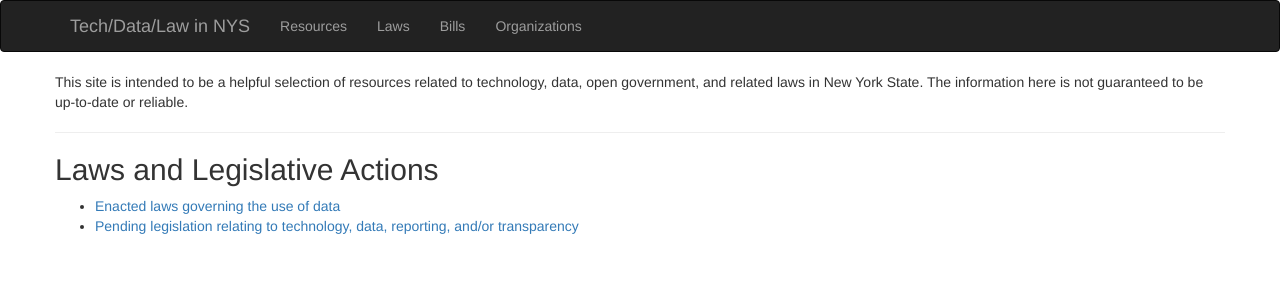
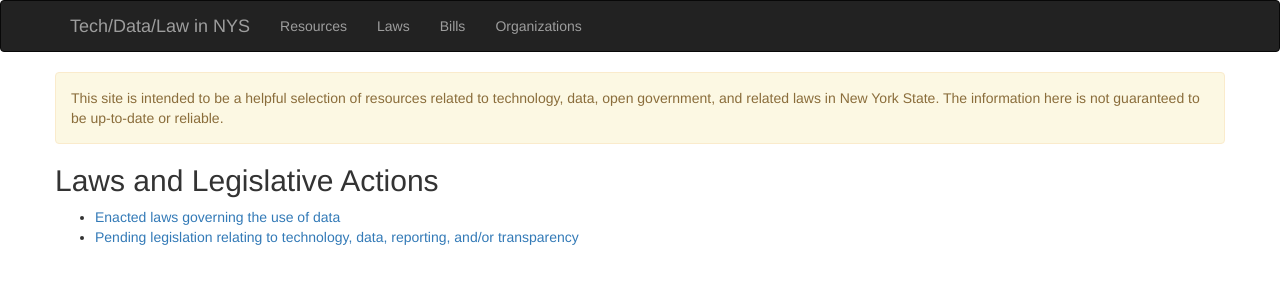
Before and after one commit to technickle/open-data-resources, a Jekyll site: the page built from index.md, in a window 1280 px wide. Shown: the top 300 px of the page. Built offline with Jekyll 4.4.1, drawn with Linux system fonts in a browser that asks for light colours; nearby versions of some CDN libraries.

Commit message:
Update default.html

```diff
--- a/_layouts/default.html
+++ b/_layouts/default.html
@@ -41,8 +41,7 @@
     </nav>
   </div>
   <div class="container"><div class="row">
-  This site is intended to be a helpful selection of resources related to technology, data, open government, and related laws in New York State. The information here is not guaranteed to be up-to-date or reliable.
-  <hr />
+  <div class="alert alert-warning">This site is intended to be a helpful selection of resources related to technology, data, open government, and related laws in New York State. The information here is not guaranteed to be up-to-date or reliable.</div>
   {{content}}
   </div></div>
   <footer> </footer>
```
